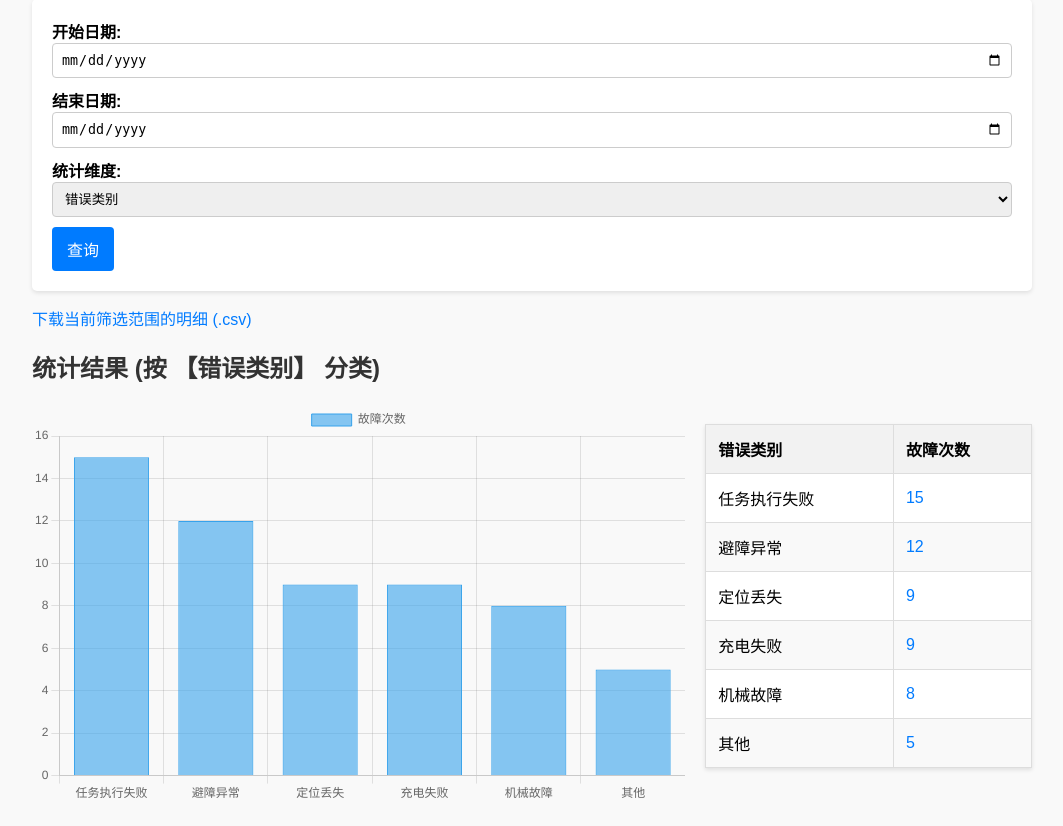
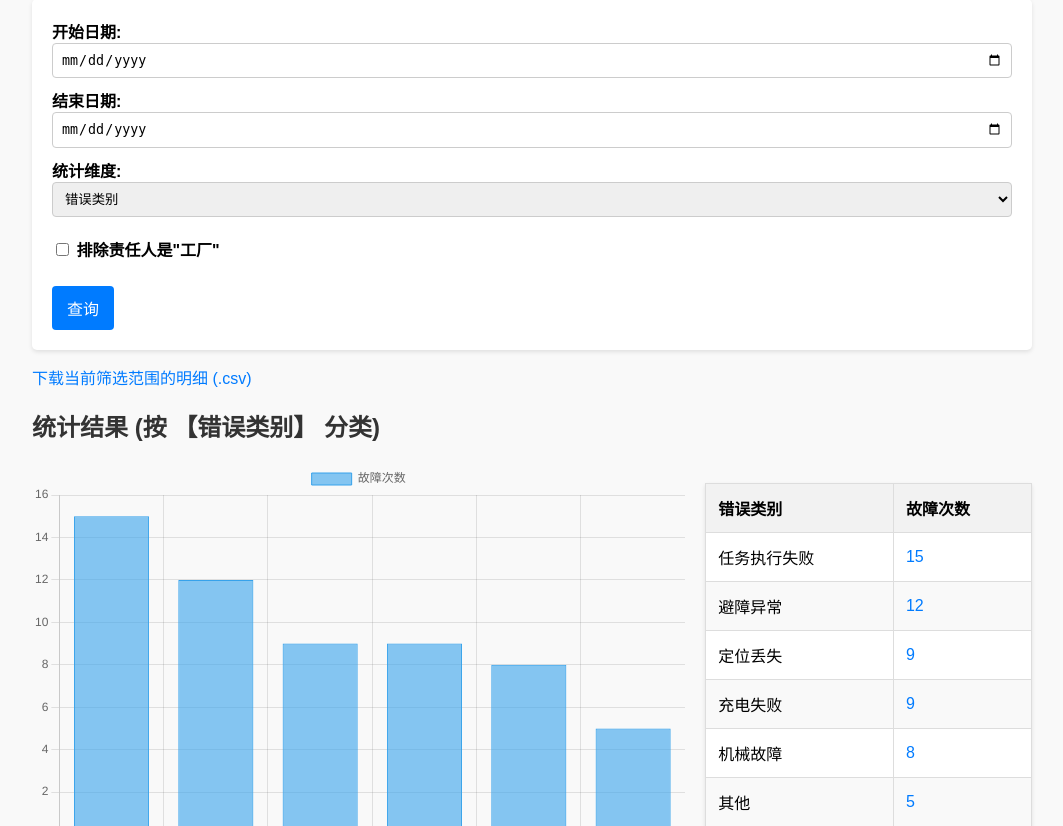
Before and after one commit to niejinci/agv_fault_reporter, a Flask app: page /statistics in a window 1280 px wide. Shown: the part 110-936 px from the top of the page, without its empty margins (108-1171 px from the left). Run offline with Flask 3, Linux system fonts and the light colour scheme; data comes from the database, SQL or seed files in the repository.

Commit message:
1. 在【故障统计报告】页面，新增一个勾选项【排除责任人是工厂】，当勾选该项时，查询的时候*排除责任人包含工厂*的故障。

```diff
--- a/app.py
+++ b/app.py
@@ -376,6 +376,8 @@ def statistics():
     db = get_db()
     start_date_str = request.args.get('start_date')
     end_date_str = request.args.get('end_date')
+    # 新增：获取勾选框状态
+    exclude_factory = request.args.get('exclude_factory')
 
     # 安全加固
     # 1. 定义一个允许用于分组的列名白名单
@@ -409,6 +411,11 @@ def statistics():
         query += " AND fault_time <= ?"
         params.append(end_date)
 
+    # 新增：如果勾选了，则添加排除条件
+    if exclude_factory:
+        query += " AND responsible_person NOT LIKE ?"
+        params.append('%工厂%')
+
     if group_by == 'by_date':
         query += f" GROUP BY group_key ORDER BY group_key ASC" # 按天统计时，按日期升序排列
     else:
@@ -437,6 +444,7 @@ def statistics():
         start_date=start_date_str,
         end_date=end_date_str,
         # 将图表数据传递给模板，并使用 tojson 过滤器确保安全
+        exclude_factory=exclude_factory,  # 新增：将状态传递回模板
         chart_labels=json.dumps(chart_labels),
         chart_data=json.dumps(chart_data)
     )
--- a/templates/statistics.html
+++ b/templates/statistics.html
@@ -9,7 +9,7 @@
 <body>
     <h1>故障统计报告</h1>
 
-    <!-- 筛选表单 (无变化) -->
+    <!-- 筛选表单 (添加勾选项) -->
     <form action="{{ url_for('statistics') }}" method="get">
         <label>开始日期: <input type="date" name="start_date" value="{{ start_date or '' }}"></label>
         <label>结束日期: <input type="date" name="end_date" value="{{ end_date or '' }}"></label>
@@ -23,7 +23,14 @@
                 <option value="responsible_person" {% if current_group_by == 'responsible_person' %}selected{% endif %}>责任人</option>
             </select>
         </label>
-        <button type="submit">查询</button>
+
+        <!-- 新增：排除责任人是工厂的勾选项 -->
+        <label style="display: inline-block; margin-top: 10px;">
+            <input type="checkbox" name="exclude_factory" {% if exclude_factory %}checked{% endif %}>
+            排除责任人是"工厂"
+        </label>
+
+        <button type="submit" style="display: block; margin-top: 15px;">查询</button>
     </form>
 
     <!-- 下载按钮 (无变化) -->
@@ -31,7 +38,7 @@
         <a href="{{ url_for('download', start_date=start_date, end_date=end_date) }}">下载当前筛选范围的明细 (.csv)</a>
     </div>
 
-    <!-- 统计结果容器 -->
+    <!-- 统计结果容器 (无变化) -->
     {% if stats %}
         <h2>统计结果 (按 {% if current_group_by == 'by_date' %}【天】
                         {% elif current_group_by == 'category' %}【错误类别】
@@ -56,7 +63,7 @@
                 {% endif %}
             </div>
 
-            <!-- 2. 表格容器 -->
+            <!-- 2. 表格容器 (无变化) -->
             <div class="table-wrapper">
                 <table>
                     <thead>
```
Also changed, not shown: agv故障自动录入和分析.md (+9 -0 lines).
